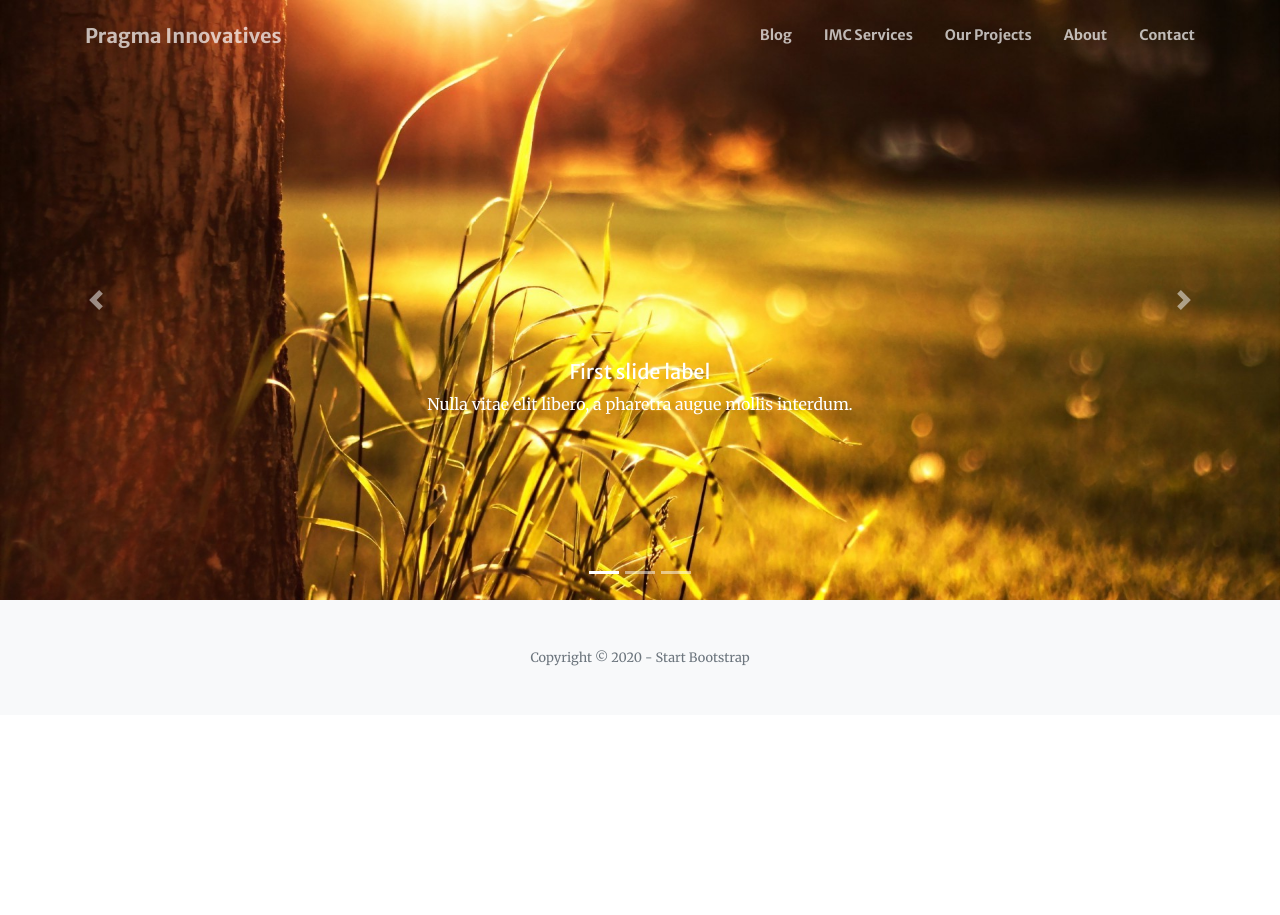
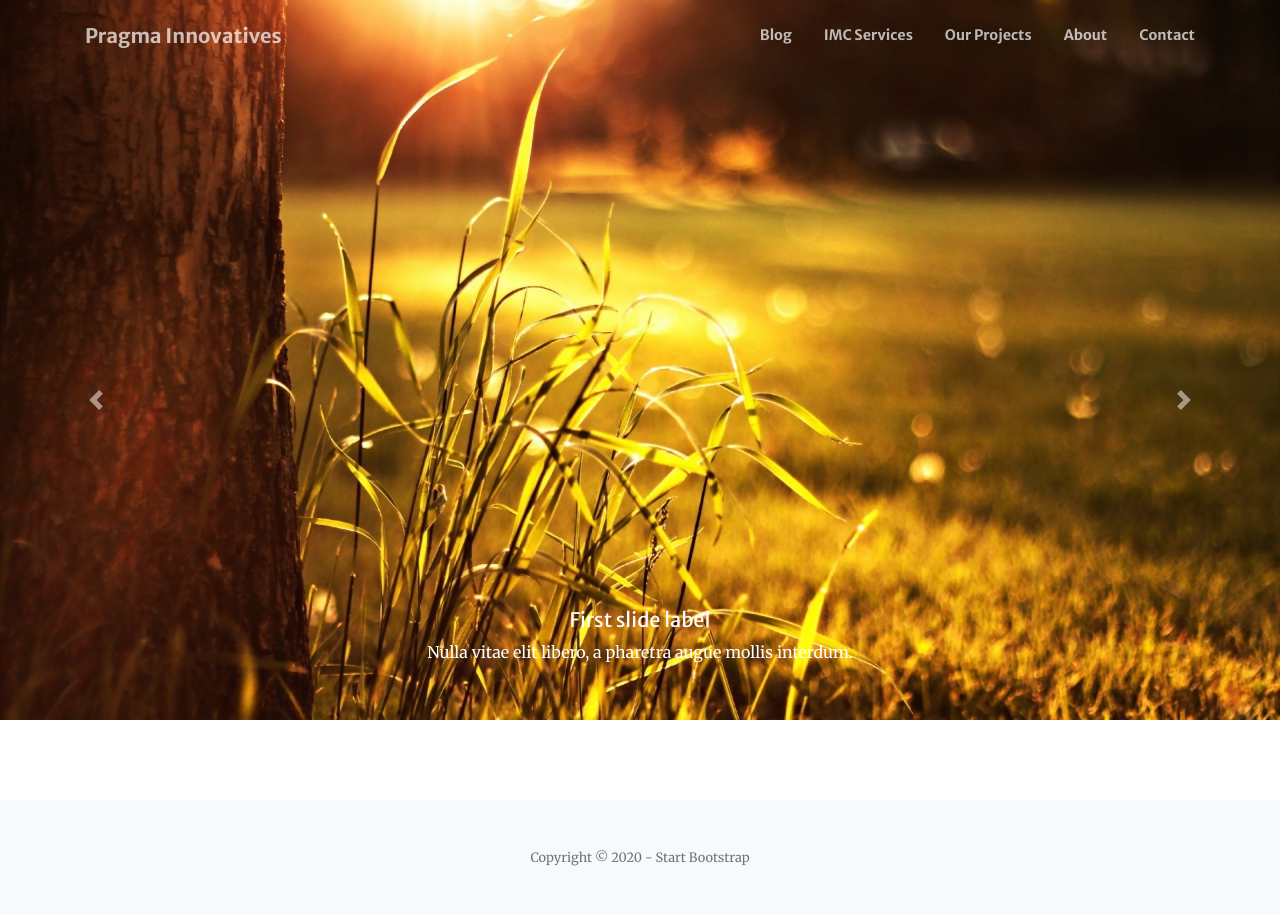
Before and after one commit to moyvincent/Pragma-Innovative, a Python web app: template Templates/about.html in a window 1280 px wide. Before the commit the page ends 666 px from the top, so only its background shows below. Run offline with Jinja, Linux system fonts and the light colour scheme; the template is opened without the code that fills it, so the values that code supplies are empty; some libraries are stand-ins or nearby versions.

Commit message:
old changes

```diff
--- a/Templates/about.html
+++ b/Templates/about.html
@@ -37,30 +37,30 @@
             </div>
         </nav>
         <!--Carousel-->
-        <div id="carouselExampleCaptions" class="carousel slide h-75" data-ride="carousel">
+        <div id="carouselExampleCaptions" class="carousel slide h-100" data-ride="carousel">
             <ol class="carousel-indicators">
               <li data-target="#carouselExampleCaptions" data-slide-to="0" class="active"></li>
               <li data-target="#carouselExampleCaptions" data-slide-to="1"></li>
               <li data-target="#carouselExampleCaptions" data-slide-to="2"></li>
             </ol>
-            <div class="carousel-inner h-100">
+            <div class="carousel-inner">
               <div class="carousel-item active">
-                <img src="assets/img/car1.jpg" class="d-block w-100" alt="...">
-                <div class="carousel-caption d-none d-md-block h-50">
+                <img src="assets/img/car1.jpg" class="d-block w-100 h-75" alt="...">
+                <div class="carousel-caption d-none d-md-block">
                   <h5>First slide label</h5>
                   <p>Nulla vitae elit libero, a pharetra augue mollis interdum.</p>
                 </div>
               </div>
               <div class="carousel-item">
-                <img src="assets/img/car4.jpg" class="d-block w-100" alt="...">
-                <div class="carousel-caption d-none d-md-block h-50">
+                <img src="assets/img/car4.jpg" class="d-block w-100 h-75" alt="...">
+                <div class="carousel-caption d-none d-md-block">
                   <h5>Second slide label</h5>
                   <p>Lorem ipsum dolor sit amet, consectetur adipiscing elit.</p>
                 </div>
               </div>
               <div class="carousel-item">
-                <img src="assets/img/car3.jpg" class="d-block w-100" alt="...">
-                <div class="carousel-caption d-none d-md-block h-50">
+                <img src="assets/img/car3.jpg" class="d-block w-100 h-75" alt="...">
+                <div class="carousel-caption d-none d-md-block">
                   <h5>Third slide label</h5>
                   <p>Praesent commodo cursus magna, vel scelerisque nisl consectetur.</p>
                 </div>
```
